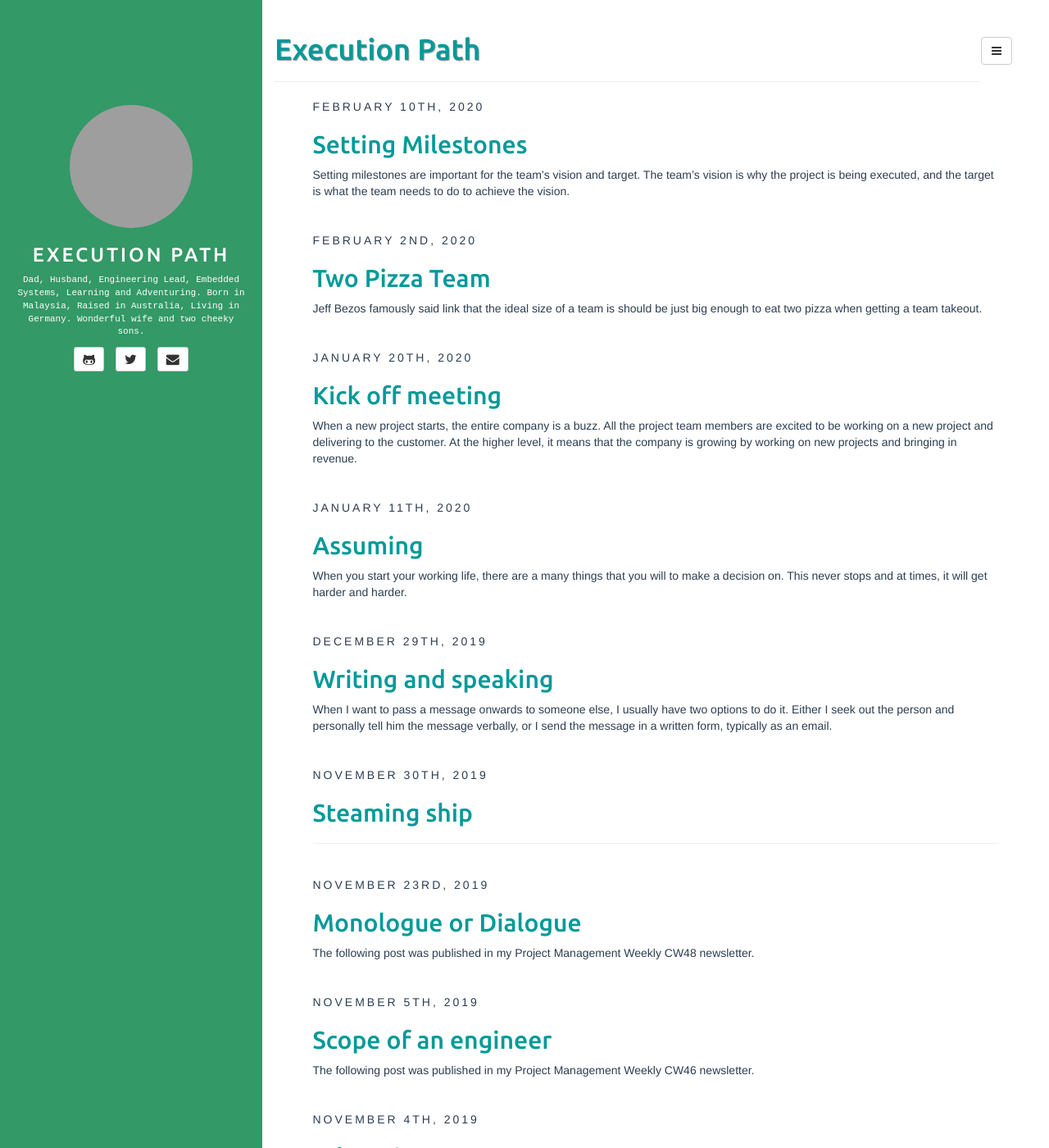
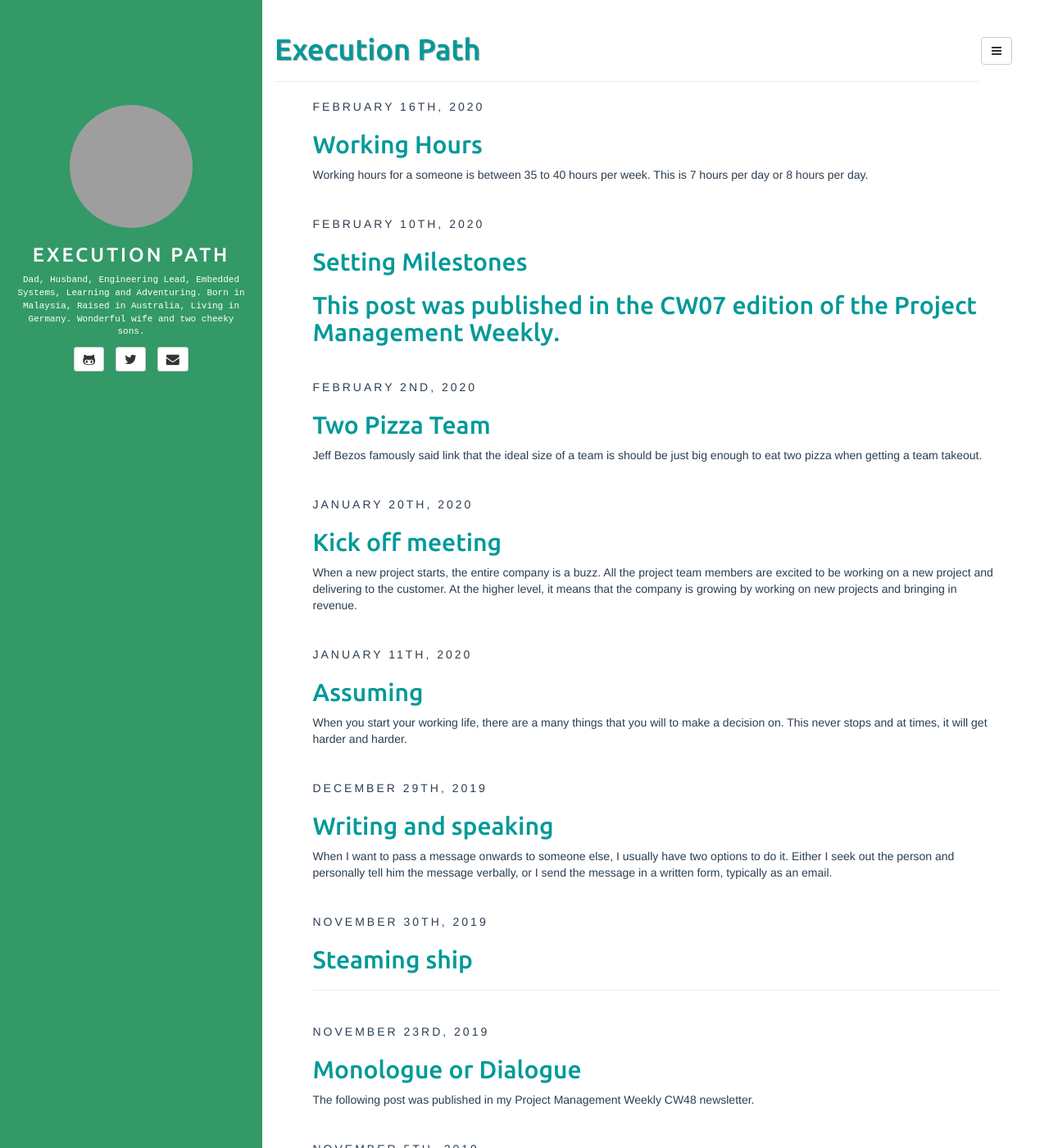
Before and after one commit to tyc/tyc.github.io, a Jekyll site: the page built from index.html, in a window 1280 px wide and 1400 px high. Shown: the whole window at 82% size. Built offline with Jekyll 4.4.1, drawn with Linux system fonts in a browser that asks for light colours; the list of posts is cut into pages by our own code; some of the changed text lies outside the part shown; grey boxes are pictures that could not be loaded.

Commit message:
checking it into github

```diff
--- a/_posts/2020-02-10-setting_milestones..markdown
+++ b/_posts/2020-02-10-setting_milestones..markdown
@@ -4,6 +4,9 @@ title:  "Setting Milestones"
 date:   2020-02-10 22:06:54 +0200
 comments: true
 categories: ProjectManagement
+---
+
+This post was published in the [CW07](https://mailchi.mp/55b46ffc07cb/2020pwm-cw07) edition of the Project Management Weekly.
 ---
 
 Setting milestones are important for the team's vision and target. The team's vision is why the project is being executed, and the target is what the team needs to do to achieve the vision.
--- /dev/null
+++ b/_posts/2020-02-16-working_hours.markdown
@@ -0,0 +1,19 @@
+---
+layout: post
+title:  "Working Hours"
+date:   2020-02-16 22:06:54 +0200
+comments: true
+categories: ProjectManagement
+---
+
+Working hours for a someone is between 35 to 40 hours per week. This is 7 hours per day or 8 hours per day.
+
+I came across a tweet by @brunolemos, he said that he rather work 4 hours per day for 80K instead of 150K for 8 hours per day.
+
+<blockquote class="twitter-tweet" data-theme="light"><p lang="en" dir="ltr">I prefer to make $80k/year working remotely 4h/day than $150k working 8 hours.<br><br>I’m available btw.</p>&mdash; Bruno Lemos (@brunolemos) <a href="https://twitter.com/brunolemos/status/1228810153945894919?ref_src=twsrc%5Etfw">February 15, 2020</a></blockquote> <script async src="https://platform.twitter.com/widgets.js" charset="utf-8"></script>
+
+
+
+---
+
+If you got some value out of this post, subscribe to the newsletter for this [subscription link](https://mailchi.mp/8e0622427dd5/prjmgrwkly)
```
